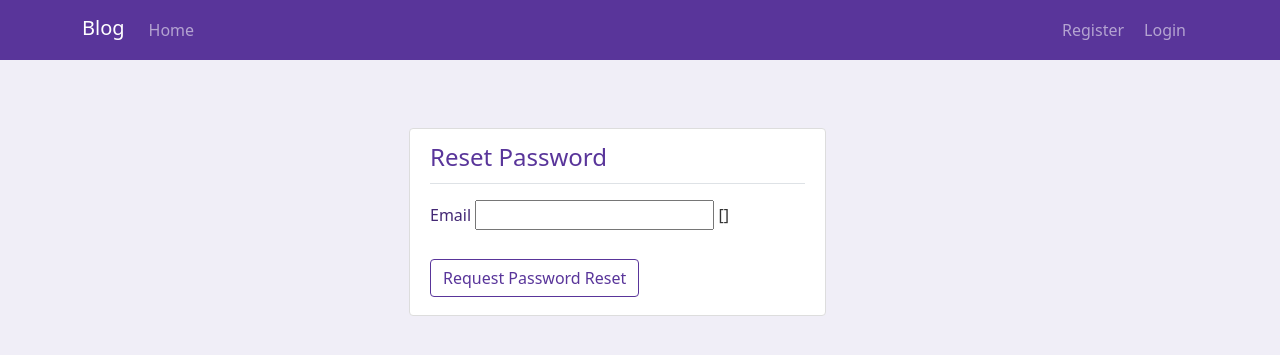
After one commit to aleciofilho/django_blog, a Django app: template templates/registration/password_reset_form.html in a window 1280 px wide. The commit adds this page. Shown: the top 355 px of the page. Run offline with Django 3.2, Linux system fonts and the light colour scheme; the template is opened without the code that fills it, so the values that code supplies are empty, except form fields; form fields are guessed from the names that the template uses.

Commit message:
Implemented password reset functionality.

```diff
--- a/dj_blog/settings.py
+++ b/dj_blog/settings.py
@@ -139,3 +139,5 @@
 DEFAULT_AUTO_FIELD = 'django.db.models.BigAutoField'
 
 CRISPY_TEMPLATE_PACK = 'bootstrap4'
+
+EMAIL_BACKEND = 'django.core.mail.backends.console.EmailBackend'
--- a/posts/models.py
+++ b/posts/models.py
@@ -8,3 +8,6 @@
     title = models.CharField(max_length=100)
     content = models.TextField(max_length=200)
     pub_date = models.DateTimeField(auto_now_add=True)
+
+    def __str__(self):
+        return f"{self.title}"
--- a/posts/views.py
+++ b/posts/views.py
@@ -14,7 +14,7 @@
     context = {
         'posts': reverse_ordered_posts
         }
-    return render(request, 'posts/home.html', context=context)
+    return render(request, 'home.html', context=context)
 
 def post_detail_view(request, pk):
     post = Post.objects.get(pk=pk)
--- a/static/css/main.css
+++ b/static/css/main.css
@@ -155,6 +155,12 @@
     border-color: #59359a;
 }
 
+.alert-purple {
+    color: #6f42c1;
+    background-color: #e2d9f3;
+    border-color: #c5b3e6;
+}
+
 .text-small {
     font-size: small;
 }
--- a/templates/base.html
+++ b/templates/base.html
@@ -22,19 +22,30 @@
                 </button>
                 <div class="collapse navbar-collapse navbar-display-flex" id="navbarCollapse">
                     <ul class="navbar-nav me-auto mb-2 mb-md-0">
-                        <li class="nav-item">
+                        <li class="">
                             <a class="nav-link" aria-current="page" href="/">Home</a>
                     </ul>
-                    <ul class="navbar-nav mb-2 mb-md-0">
+                    <ul class="navbar-nav mb-md-0">
                         {% if request.user.is_authenticated %}
-                            <li class="nav-item me-1">
+                            <li class="nav-item">
                                 <a class="nav-link" href="/new/">New Post</a>
                             </li>
-                            <li class="nav-item">
-                                <a class="nav-link me-1" href="/profile/settings/">Profile</a>
-                            </li>
-                            <li class="nav-item">
-                                <a class="nav-link me-1" href="/logout/">Logout</a>
+                            <!-- <a href="/profile/settings/">
+                                <button class="btn p-0">
+                                    <img class="flex-shrink-0 rounded-circle" style="width:40px;height:40px;" src="{{ user.profile.profile_pic.url }}" alt="Profile picture">
+                                </button>
+                            </a> -->
+                            <li class="nav-item dropdown">
+                                <a class="nav-link dropdown-toggle p-0" href="#" id="dropdown07" data-bs-toggle="dropdown" aria-expanded="false">
+                                    <button class="btn p-0">
+                                        <img class="flex-shrink-0 rounded-circle" style="width:40px;height:40px;" src="{{ user.profile.profile_pic.url }}" alt="Profile picture">
+                                    </button>
+                                </a>
+                                <ul class="dropdown-menu py-1" aria-labelledby="dropdown07">
+                                    <li class="pb-1 border-bottom"><p class="dropdown-item mb-0">Signed in as {{ user.username }}</p></li>
+                                    <li><a class="dropdown-item" href="/profile/settings/">Profile</a></li>
+                                    <li><a class="dropdown-item" href="/logout/">Logout</a></li>
+                                </ul>
                             </li>
                         {% else %}
                             <li class="nav-item">
--- /dev/null
+++ b/templates/registration/password_reset_email.html
@@ -0,0 +1,2 @@
+Someone asked for password reset for email {{ email }}. Follow the link below:
+{{ protocol}}://{{ domain }}{% url 'password_reset_confirm' uidb64=uid token=token %}
--- /dev/null
+++ b/templates/registration/password_reset_form.html
@@ -0,0 +1,30 @@
+{% extends "base.html" %}
+
+{% block auth %}
+        <div class="auth-content-section">
+            <form action="." method="POST">
+                {% csrf_token %}
+                <fieldset class="form-label">
+                    <legend class="border-bottom pb-2 mb-3 text-purple-600">Reset Password</legend>
+                    {% if form.non_field_errors %}
+                        <ul class="errorlist">
+                            {% for error in form.non_field_errors %}
+                                <li class="text-danger">
+                                    {{ error }}
+                                </li>
+                            {% endfor %}
+                        </ul>
+                    {% endif %}
+                    <div class="mb-3">
+                        <label for="formEmailInput" class="form-label text-purple-700">Email</label>
+                        {{ form.email }}
+                        {{ form.email.errors }}
+                    </div>
+                </fieldset>
+                <div class="form-label">
+                    <button type="submit" class="btn btn-outline-purple">Request Password Reset</button>
+                </div>
+            </form>
+          </div>
+        </div>
+{% endblock auth %}
--- /dev/null
+++ b/templates/registration/password_reset_subject.txt
@@ -0,0 +1 @@
+Password reset from DjBlog
--- a/useraccounts/templates/useraccounts/login.html
+++ b/useraccounts/templates/useraccounts/login.html
@@ -29,7 +29,7 @@
                     </div>
                 <div class="form-label border-bottom">
                     <button type="submit" class="btn btn-outline-purple">Log In</button>
-                    <p class="mt-2"><small><a href="#">Forgot password?</a></small></p>
+                    <p class="mt-2"><small><a href="/password-reset/">Forgot password?</a></small></p>
                 </div>
             </form>
             <div class="d-flex justify-content-center align-center mt-3">
```
Also changed, not shown: dj_blog/urls.py (+9 -1 lines), templates/registration/password_reset_complete.html (added, +8 -0 lines), templates/registration/password_reset_confirm.html (added, +42 -0 lines), templates/registration/password_reset_done.html (added, +7 -0 lines), useraccounts/forms.py (+41 -11 lines), db.sqlite3, templates/home.html (renamed from posts/templates/posts/home.html).
